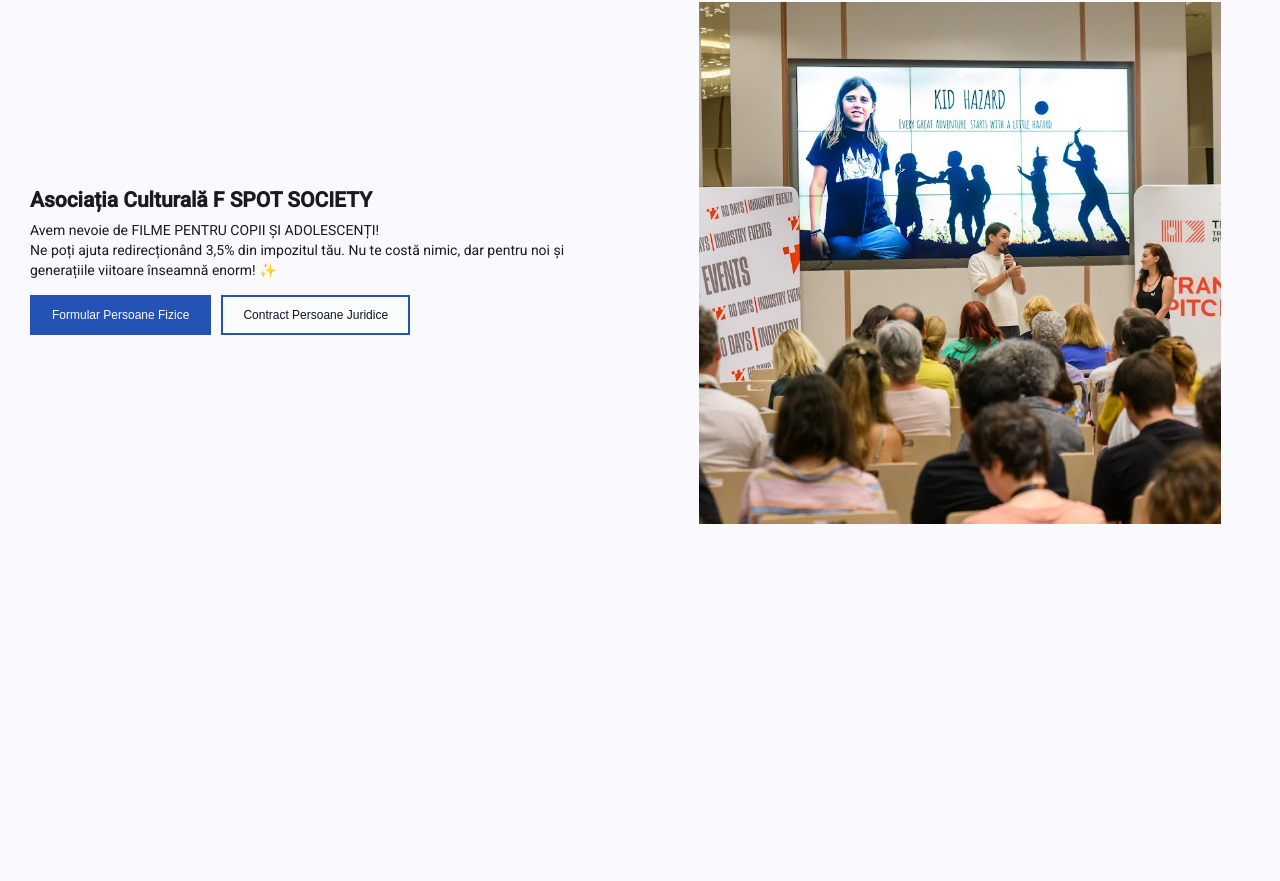
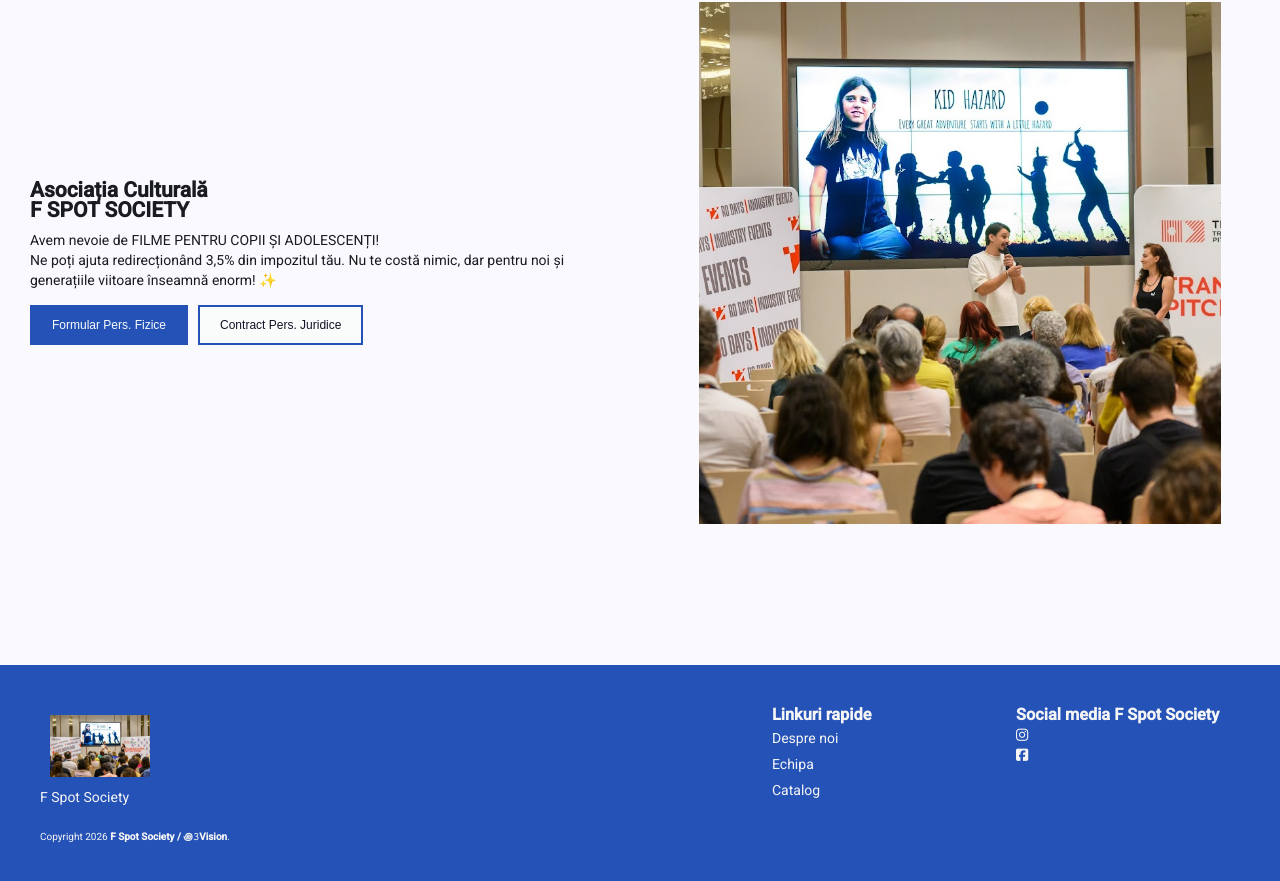
Before and after one commit to moldovanadrian03/f-spot-society, an Angular app: page / in a window 1280 px wide. Shown: the part 135-1016 px from the top of the page. Before the commit the page ends 800 px from the top, so only its background shows below. Built offline with nearby package versions, Linux system fonts and the light colour scheme.

Commit message:
Created the footer component and minor changes to about section.

```diff
--- a/src/app/app.html
+++ b/src/app/app.html
@@ -1,3 +1,4 @@
 <app-navbar></app-navbar>
 <app-about></app-about>
+<app-footer></app-footer>
 <router-outlet />
--- a/src/app/app.ts
+++ b/src/app/app.ts
@@ -2,10 +2,11 @@ import { Component, signal } from '@angular/core';
 import { RouterOutlet } from '@angular/router';
 import { About } from "./components/about/about";
 import { Navbar } from "./components/navbar/navbar";
+import { Footer } from "./components/footer/footer";
 
 @Component({
   selector: 'app-root',
-  imports: [RouterOutlet, About, Navbar],
+  imports: [RouterOutlet, About, Navbar, Footer],
   templateUrl: './app.html',
   styleUrl: './app.scss'
 })
--- a/src/app/components/about/about.html
+++ b/src/app/components/about/about.html
@@ -1,13 +1,13 @@
 <section class="container">
   <div class="info-container">
-    <h1 class="title">Asociația Culturală F SPOT SOCIETY</h1>
+    <h2 class="title">Asociația Culturală<br> F SPOT SOCIETY</h2>
     <p class="description">
       Avem nevoie de FILME PENTRU COPII ȘI ADOLESCENȚI!<br>
       Ne poți ajuta redirecționând 3,5% din impozitul tău. Nu te costă nimic, dar pentru noi și generațiile viitoare înseamnă enorm! ✨
     </p>
     <div class="buttons-container">
-      <button class="primary" (click)="openLink(FORMULAR_PERSOANE_FIZICE)">Formular Persoane Fizice</button>
-      <button class="secondary" (click)="openLink(CONTRACT_PERSOANE_JURIDICE)">Contract Persoane Juridice</button>
+      <button class="primary" (click)="openLink(FORMULAR_PERSOANE_FIZICE)">Formular Pers. Fizice</button>
+      <button class="secondary" (click)="openLink(CONTRACT_PERSOANE_JURIDICE)">Contract Pers. Juridice</button>
     </div>
   </div>
   <div class="image-container">
--- /dev/null
+++ b/src/app/components/footer/footer.html
@@ -0,0 +1,32 @@
+<section class="container">
+  <div class="header">
+    <div class="info-container">
+      <div class="info">
+        <img class="logo" src="assets/about.jpg" alt="F Spot Society logo" />
+        <p>F Spot Society</p>
+      </div>
+    </div>
+    <div class="links-container">
+      <h3>Linkuri rapide</h3>
+      <ul>
+        <li>
+          Despre noi
+        </li>
+        <li>
+          Echipa
+        </li>
+        <li>
+          Catalog
+        </li>
+      </ul>
+    </div>
+    <section class="social-media-container">
+      <h3>Social media F Spot Society</h3>
+      <i class="fab fa-instagram" (click)="openLink(INSTAGRAM)"></i>
+      <i class="fab fa-facebook-square" (click)="openLink(FACEBOOK)"></i>
+    </section>
+  </div>
+  <div class="copyright-container">
+    <p>Copyright 2026 <strong>F Spot Society / ꩜𝟹Vision</strong>.</p>
+  </div>
+</section>
--- /dev/null
+++ b/src/app/components/footer/footer.scss
@@ -0,0 +1,103 @@
+.container {
+  height: 40vh;
+  padding: 30px 30px;
+  background-color: var(--ternary-color);
+  color: var(--secondary-color);
+
+  @media (max-width: 768px) {
+    height: auto;
+
+    display: flex;
+    flex-direction: column;
+    justify-content: space-around;
+
+  }
+
+  .header {
+    display: grid;
+    grid-template-columns: 6fr 2fr 2fr;
+    @media (max-width: 768px) {
+      display: flex;
+      flex-direction: column;
+
+      align-items: center;
+
+    }
+    .info-container {
+      grid-column: 1;
+      padding: 10px 10px;
+
+
+      .info {
+        display: flex;
+        flex-direction: column;
+        justify-content: space-around;
+      }
+    }
+
+    .links-container {
+      grid-column: 2;
+      padding: 10px 10px;
+
+      @media (max-width: 768px) {
+        padding: 30px 0;
+      }
+
+      ul {
+        list-style: none;
+
+        @media (max-width: 768px) {
+          text-align: center;
+        }
+
+        li {
+          padding: 3px 0px;
+          cursor: pointer;
+
+          &:hover {
+            text-decoration: underline;
+            color: var(--primary-color);
+          }
+        }
+      }
+    }
+
+    .social-media-container {
+      grid-column: 3;
+      padding: 10px 10px;
+
+      display: flex;
+      flex-direction: column;
+
+      i {
+        padding: 3px 0px;
+        cursor: pointer;
+
+        &:hover {
+          text-decoration: underline;
+          color: var(--primary-color);
+        }
+      }
+      @media (max-width: 768px) {
+        padding: 30px 0px;
+        align-items: center;
+      }
+
+    }
+  }
+
+  .copyright-container {
+    padding: 10px 10px;
+    font-size: 10px;
+
+    .row1 {
+      display: flex;
+      flex-direction: row;
+      align-items: center;
+    }
+
+    @media (max-width: 768px) {
+      padding: 10px 0;
+    }
+  }
+}
--- /dev/null
+++ b/src/app/components/footer/footer.ts
@@ -0,0 +1,18 @@
+import { Component } from '@angular/core';
+import { FACEBOOK, INSTAGRAM, openLink } from '../../utils';
+
+@Component({
+  selector: 'app-footer',
+  imports: [],
+  templateUrl: './footer.html',
+  styleUrl: './footer.scss',
+})
+export class Footer {
+
+  openLink (url: string): void {
+    openLink(url);
+  }
+
+  FACEBOOK = FACEBOOK;
+  INSTAGRAM = INSTAGRAM;
+}
--- a/src/app/utils.ts
+++ b/src/app/utils.ts
@@ -4,3 +4,6 @@ export function openLink(url: string): void {
 
 export const FORMULAR_PERSOANE_FIZICE = 'https://formular230.ro/asociatia-culturala-f-spot-society';
 export const CONTRACT_PERSOANE_JURIDICE = 'https://sites.google.com/view/fspotsociety/FSpot_companii?authuser=0';
+
+export const INSTAGRAM = 'https://www.instagram.com/f.spot.society/';
+export const FACEBOOK = 'https://www.facebook.com/f.spot.society';
--- a/src/index.html
+++ b/src/index.html
@@ -13,6 +13,7 @@
       rel="stylesheet"
     />
     <link href="https://fonts.googleapis.com/icon?family=Material+Icons" rel="stylesheet" />
+    <link rel="stylesheet" href="https://cdnjs.cloudflare.com/ajax/libs/font-awesome/6.5.0/css/all.min.css">
   </head>
   <body>
     <app-root></app-root>
--- a/src/styles.scss
+++ b/src/styles.scss
@@ -41,6 +41,7 @@ $primary-color: #ffef41;
 $secondary-color: #f5f5f5;
 $ternary-color: #2452b6;
 $border-color: #101324;
+$text-color: #101324;
 $hover-primary: #ffef41;
 $hover-secondary: #ffef41;
 
@@ -52,7 +53,9 @@ $text-color: #101324;
 :root {
   --primary-color: #{$primary-color};
   --secondary-color: #{$secondary-color};
-  --border-color: #{$ternary-color};
+  --ternary-color: #{$ternary-color};
+  --text-color: #{$text-color};
+  --border-color: #{$border-color};
 }
 * {
   margin: 0;
@@ -70,10 +73,6 @@ $text-color: #101324;
 .description,
 .sub-title {
   padding: 5px 0;
-}
-
-.leaflet-marker-icon {
-  background: transparent !important;
 }
 
 button {
```
Also changed, not shown: 1 other file (tests, documents, lock files or other folders).
